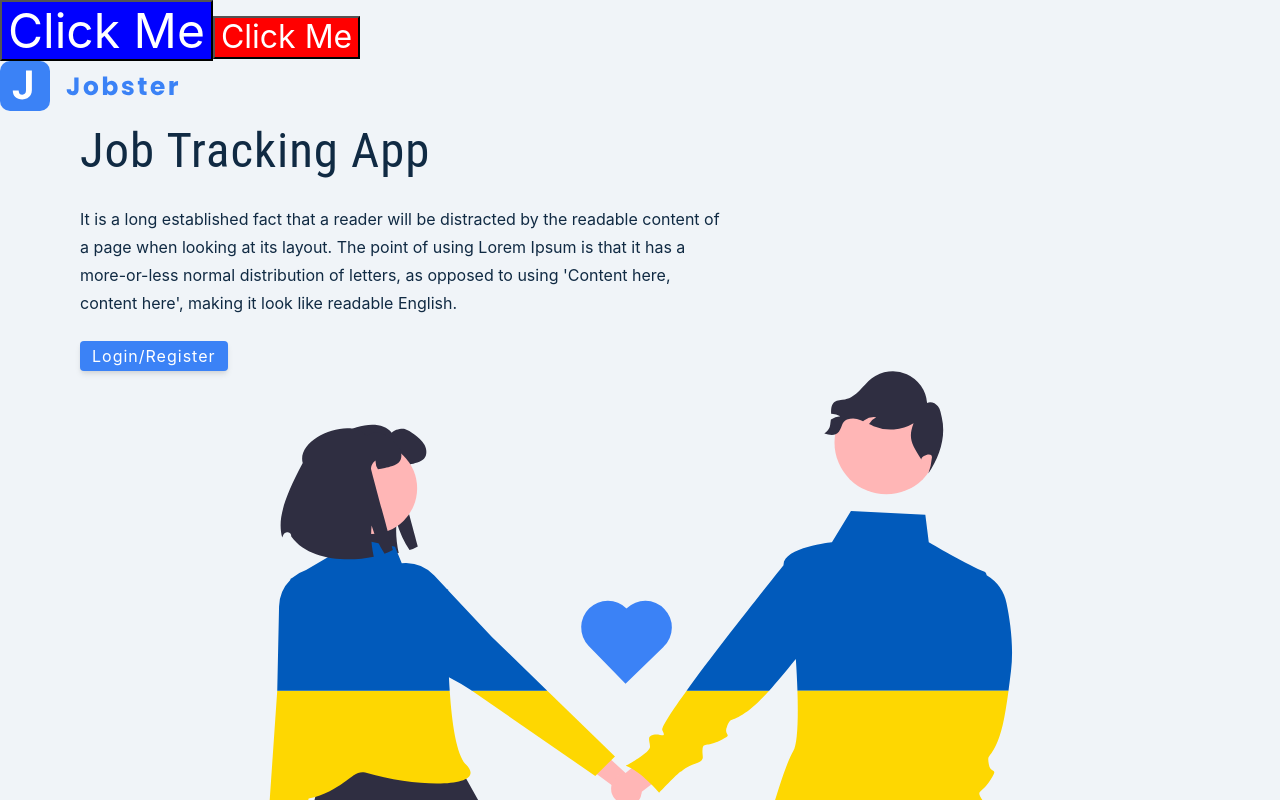
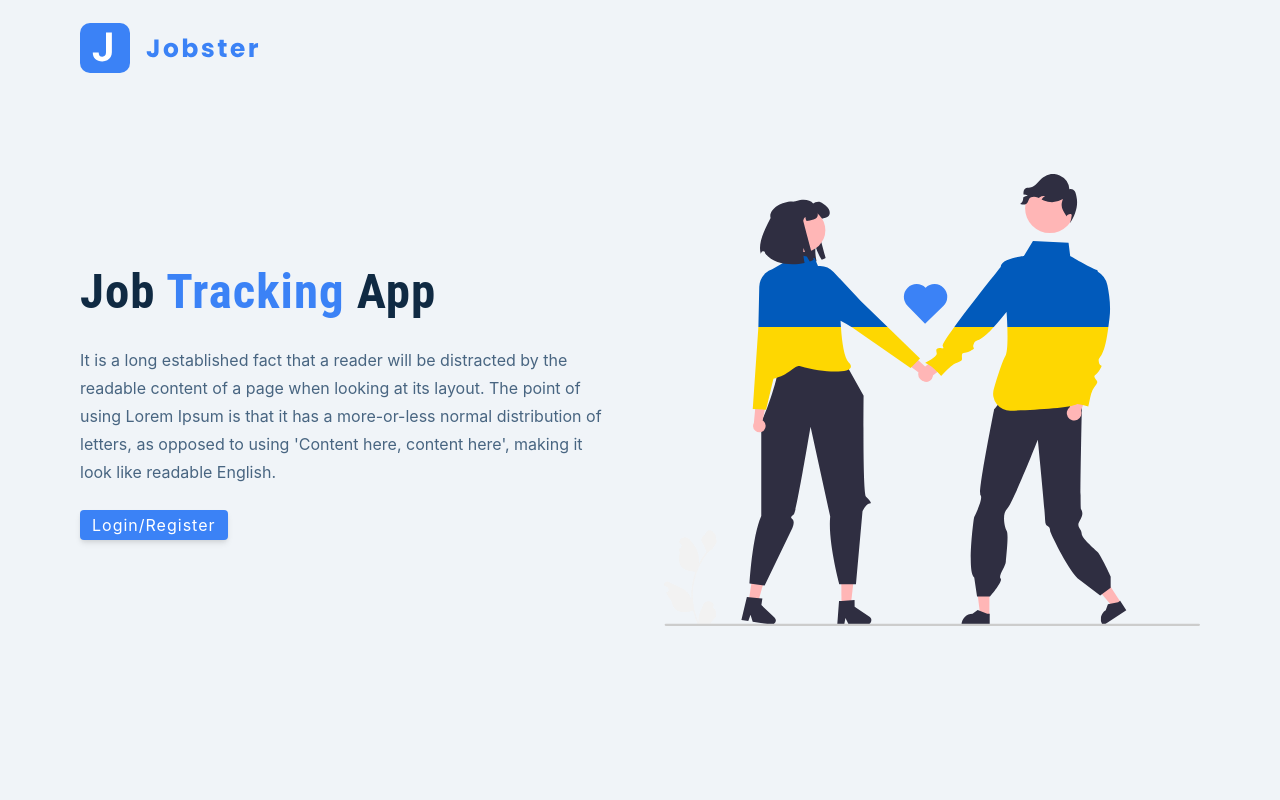
Before and after one commit to n1taC0nstant1n/jobster, a React (Create React App) app: page / in a window 1280 px wide. Shown: the top 800 px of the page. Built offline with nearby package versions, Linux system fonts and the light colour scheme.

Commit message:
431 Style Landing Page

```diff
--- a/src/App.js
+++ b/src/App.js
@@ -1,24 +1,11 @@
 // import logo from './logo.svg';
 // import './App.css';
 import Landing from "./pages/Landing";
-import styled from "styled-components";
+//import styled from "styled-components";
 
-const Button = styled.button`
-  background: red;
-  color: #fff;
-  font-size: 2rem;
-`;
-
-const SecondButton = styled.button`
-  background: #0000ff;
-  color: #fff;
-  font-size: 3rem;
-`;
 function App() {
   return (
     <div>
-      <SecondButton>Click Me</SecondButton>
-      <Button>Click Me</Button>
       <Landing />
     </div>
   );
--- a/src/pages/Landing.js
+++ b/src/pages/Landing.js
@@ -1,9 +1,10 @@
 import React from "react";
 import logo from "../assets/images/logo.svg";
 import main from "../assets/images/main.svg";
+import styled from "styled-components";
 const Landing = () => {
   return (
-    <main>
+    <Wrapper>
       <nav>
         <img src={logo} alt="jobster logo" className="logo" />
       </nav>
@@ -24,8 +25,46 @@
         </div>
         <img src={main} alt="job hunt" className="img main-img" />
       </div>
-    </main>
+    </Wrapper>
   );
 };
 
+const Wrapper = styled.main`
+  nav {
+    width: var(--fluid-width);
+    max-width: var(--max-width);
+    margin: 0 auto;
+    height: var(--nav-height);
+    display: flex;
+    align-items: center;
+  }
+  .page {
+    min-height: calc(100vh - var(--nav-height));
+    display: grid;
+    align-items: center;
+    margin-top: -3rem;
+  }
+  h1 {
+    font-weight: 700;
+    span {
+      color: var(--primary-500);
+    }
+  }
+  p {
+    color: var(--grey-600);
+  }
+  .main-img {
+    display: none;
+  }
+  @media (min-width: 992px) {
+    .page {
+      grid-template-columns: 1fr 1fr;
+      column-gap: 3rem;
+    }
+    .main-img {
+      display: block;
+    }
+  }
+`;
+
 export default Landing;
```
